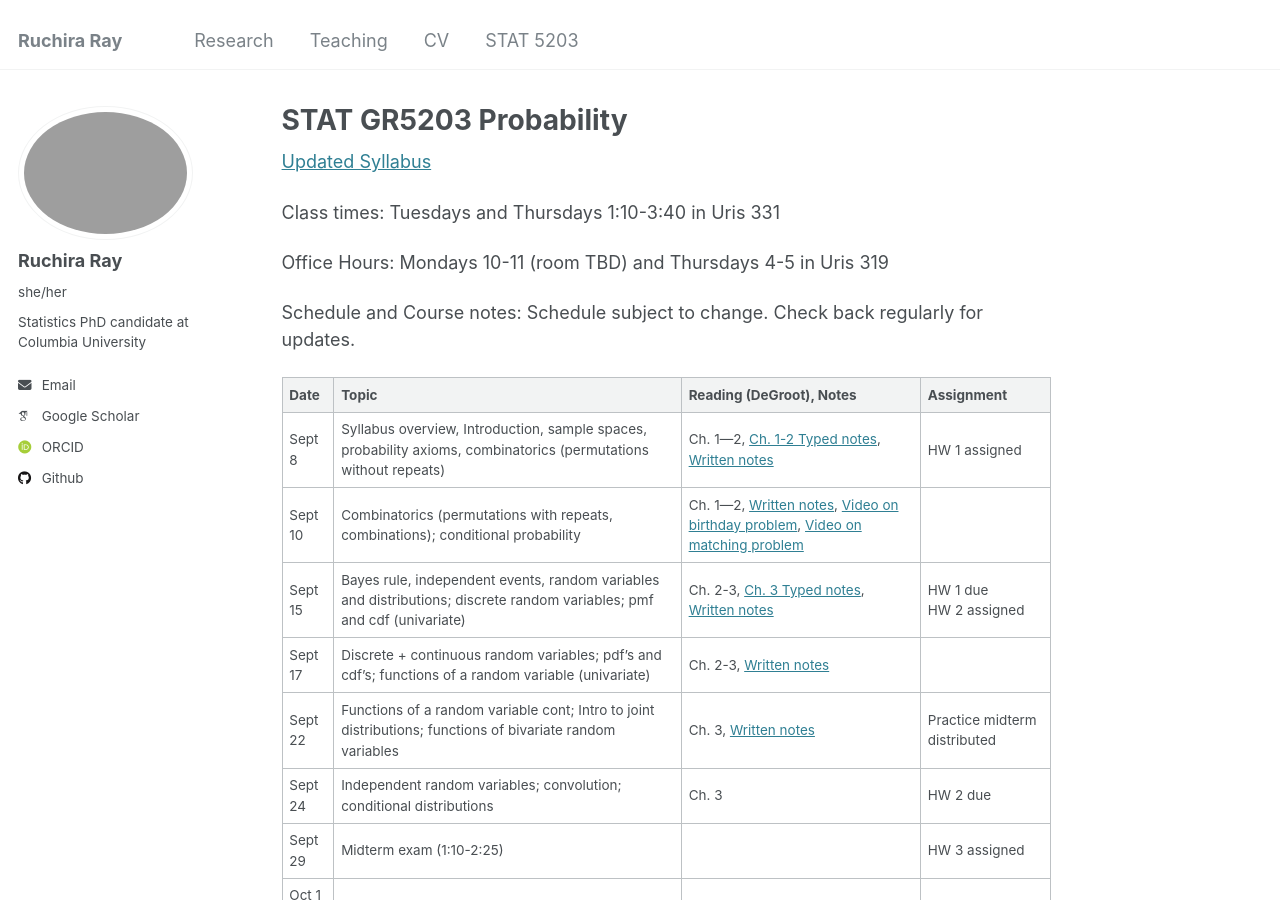
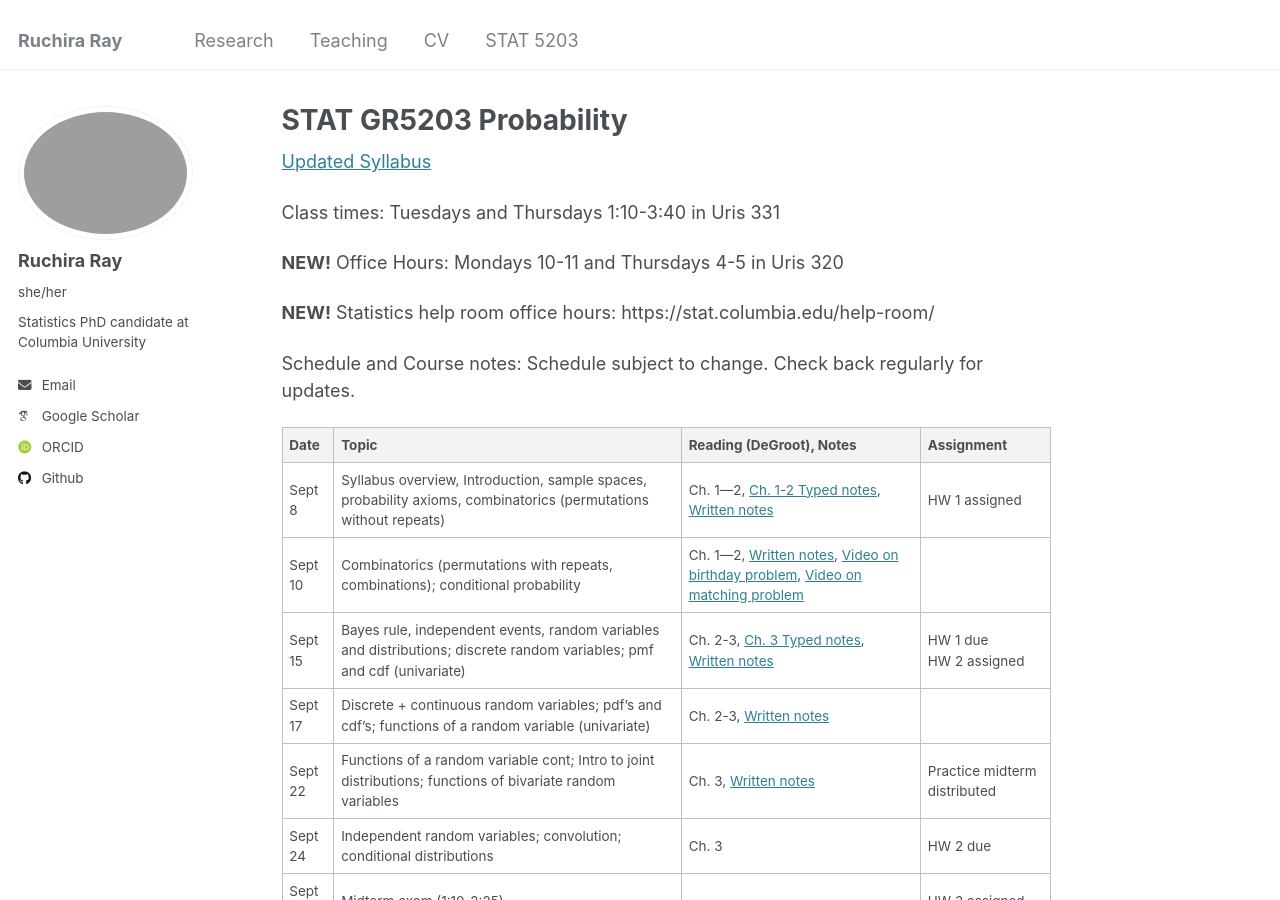
Before and after one commit to rray123/rray123.github.io, a Jekyll site: the page built from _pages/STAT5203.md, in a window 1280 px wide and 900 px high. Built offline with Jekyll 4.4.1, drawn with Linux system fonts in a browser that asks for light colours; some web fonts are replaced.

Commit message:
Update STAT5203.md

```diff
--- a/_pages/STAT5203.md
+++ b/_pages/STAT5203.md
@@ -11,8 +11,10 @@ output:
 
 Class times: Tuesdays and Thursdays 1:10-3:40 in Uris 331
 
-Office Hours:
-Mondays 10-11 (room TBD) and Thursdays 4-5 in Uris 319
+**NEW!** Office Hours:
+Mondays 10-11 and Thursdays 4-5 in Uris 320
+
+**NEW!** Statistics help room office hours: https://stat.columbia.edu/help-room/
 
 Schedule and Course notes:
 Schedule subject to change. Check back regularly for updates.
```
